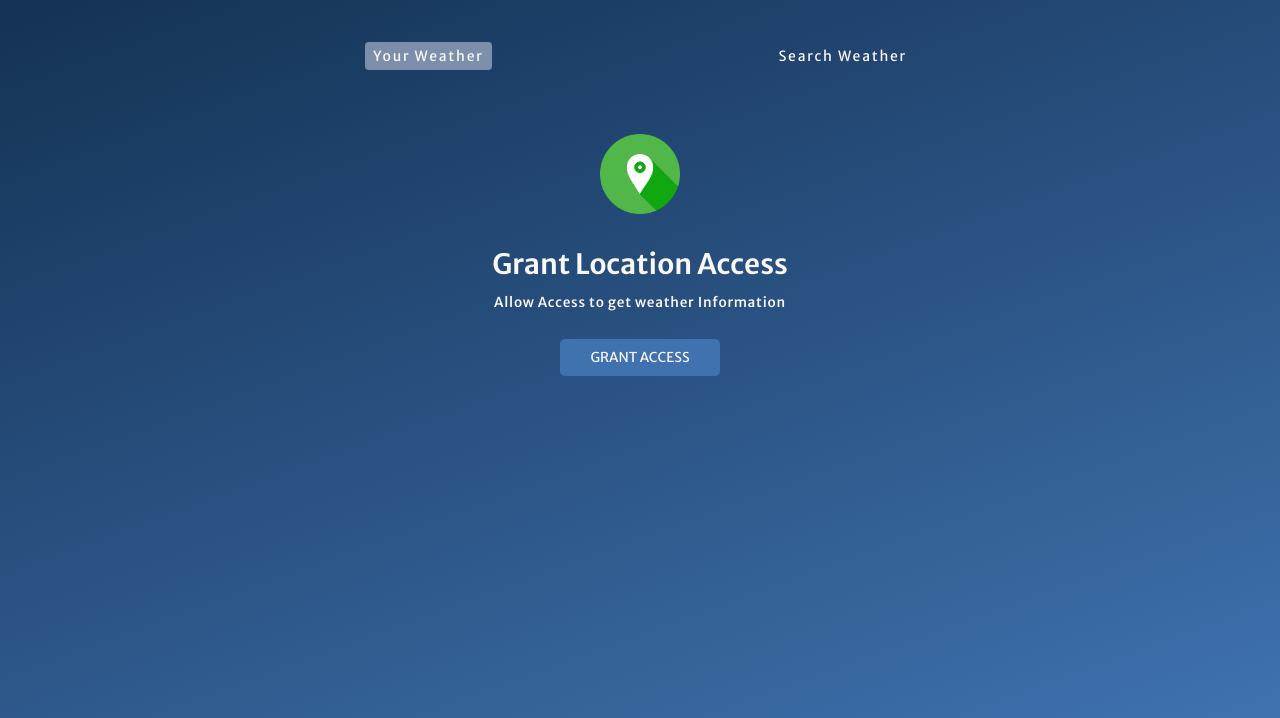
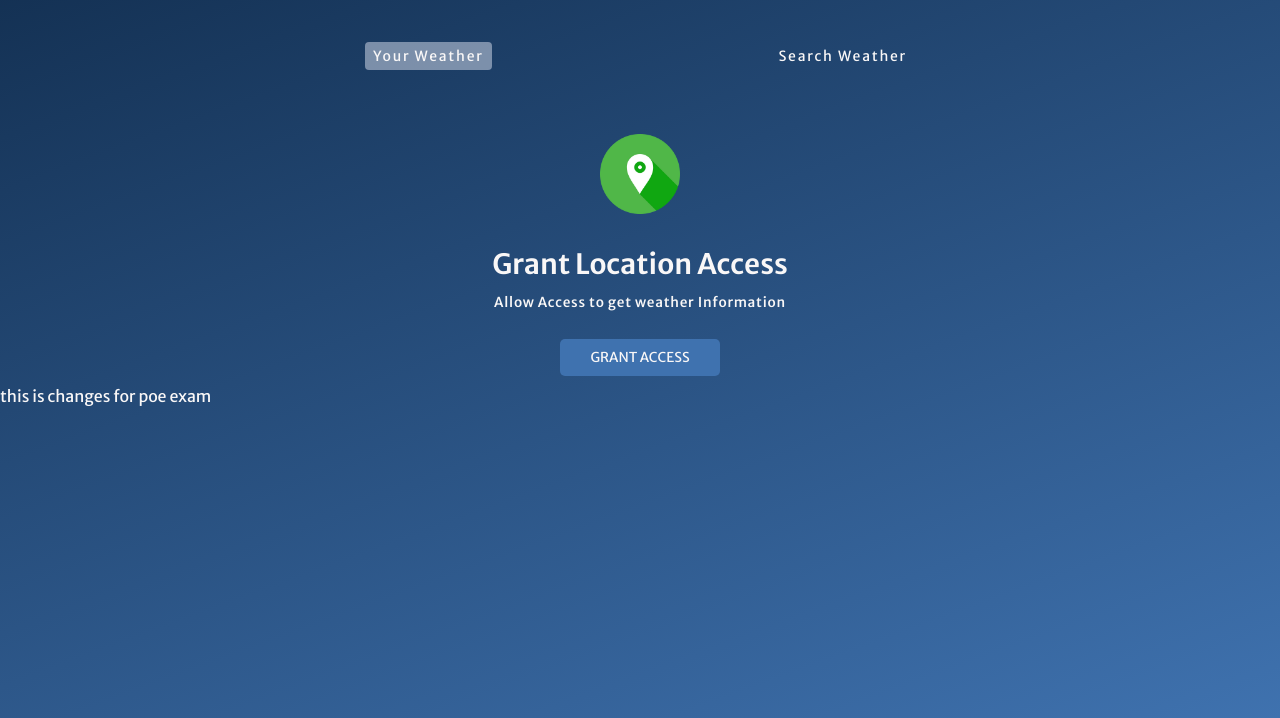
Before and after one commit to Ashishkande/Weather-App, a plain HTML site: page index.html in a window 1280 px wide. Shown: the part 82-800 px from the top of the page. Drawn offline with Linux system fonts and the light colour scheme.

Commit message:
Update index.html

```diff
--- a/index.html
+++ b/index.html
@@ -91,7 +91,7 @@
 
             </div>
 
-
+        <Div> this is changes for poe exam </Div>
 
         </div>
 
```
